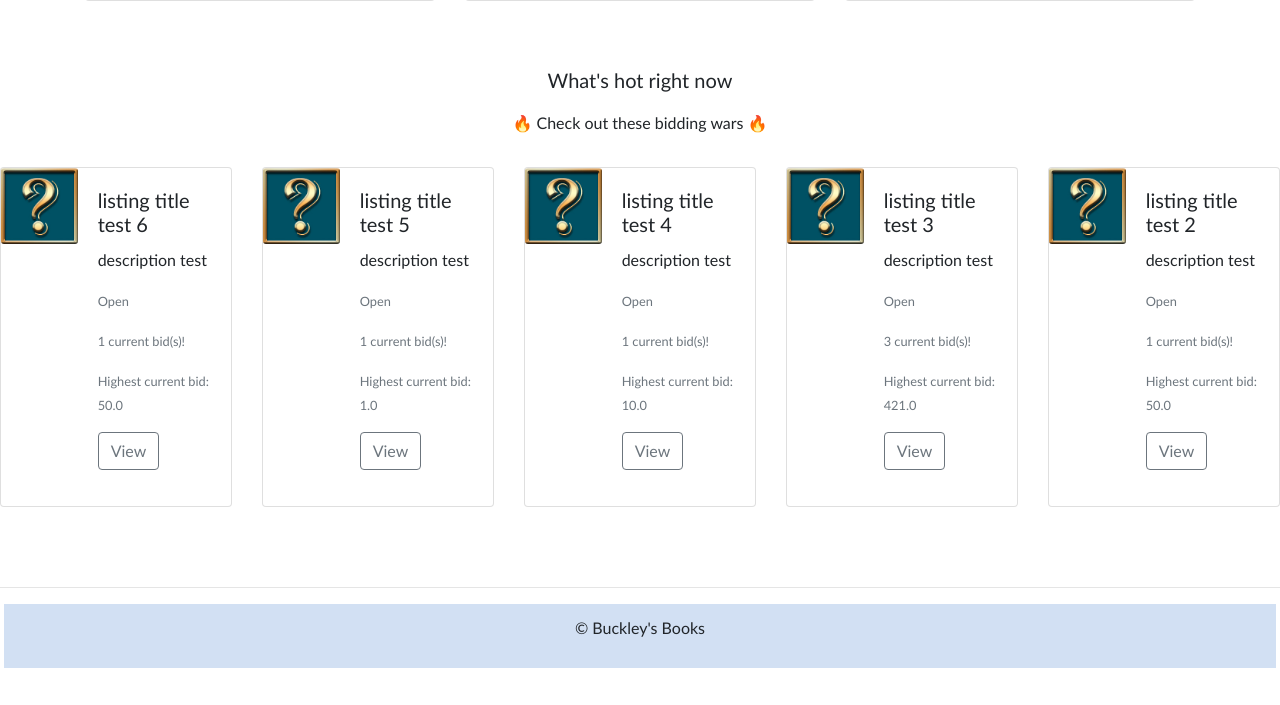
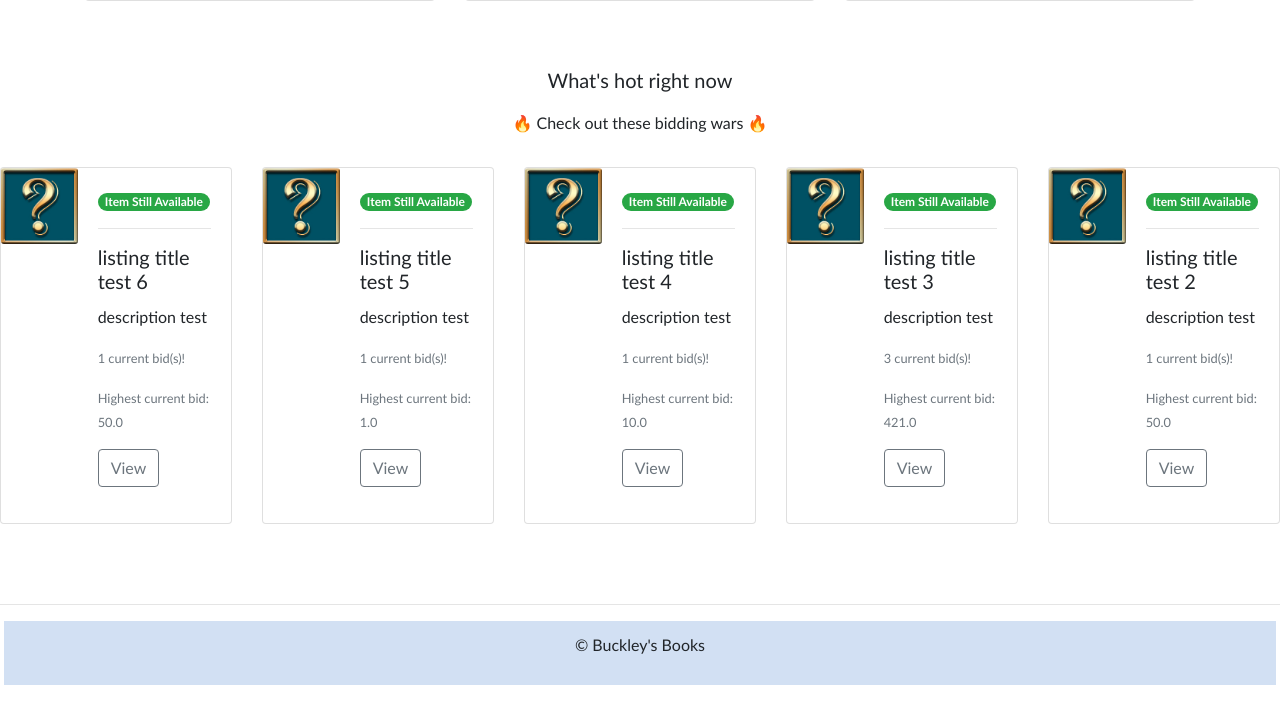
Before and after one commit to xiaohai-huang/IAB207-Auction-Website, a Flask app: page / in a window 1280 px wide. Shown: the part 1840-2545 px from the top of the page. Run offline with Flask 2, Linux system fonts and the light colour scheme; data comes from the database, SQL or seed files in the repository; some libraries are stand-ins or nearby versions.

Commit message:
Update index.html
Improved the way the auction status looks; feel free to change up how it looks if you're better with CSS, just change what's inside the if  and else statements that check for item status

```diff
--- a/auction/templates/index.html
+++ b/auction/templates/index.html
@@ -119,13 +119,18 @@
         <div class="row no-gutters">
           <div class="col-md-4">
             <img src="../static/placeholder.jpg" class="card-img"
-              alt="Hitchhiker's Guide to the Galaxy novel cover">
+              alt="Novel cover image">
           </div>
           <div class="col-md-8">
             <div class="card-body">
+              {% if item.item_status == 'Open' %}
+              <span class="badge badge-pill badge-success">Item Still Available</span> <!-- Feel free to change how this looks aesthetically :) -->
+              {% else %}
+              <span class="badge badge-pill badge-danger">Auction Closed</span> <!-- Feel free to change how this looks aesthetically :) -->
+              {% endif %}
+              <hr> <!-- Feel free to change how this looks aesthetically :) -->
               <h5 class="card-title">{{item.listing_title}}</h5>
               <p class="card-text">{{item.listing_description}}</p>
-              <p class="card-text"><small class="text-muted">{{item.item_status}}</small></p>
               <p class="card-text"><small class="text-muted">{{num_bids}} current bid(s)!</small></p>
               <p class="card-text"><small class="text-muted">Highest current bid: {{highest_bid}}</small></p>
               <a class="btn btn-outline-secondary" href="items/1"role="button">View</a>
```
